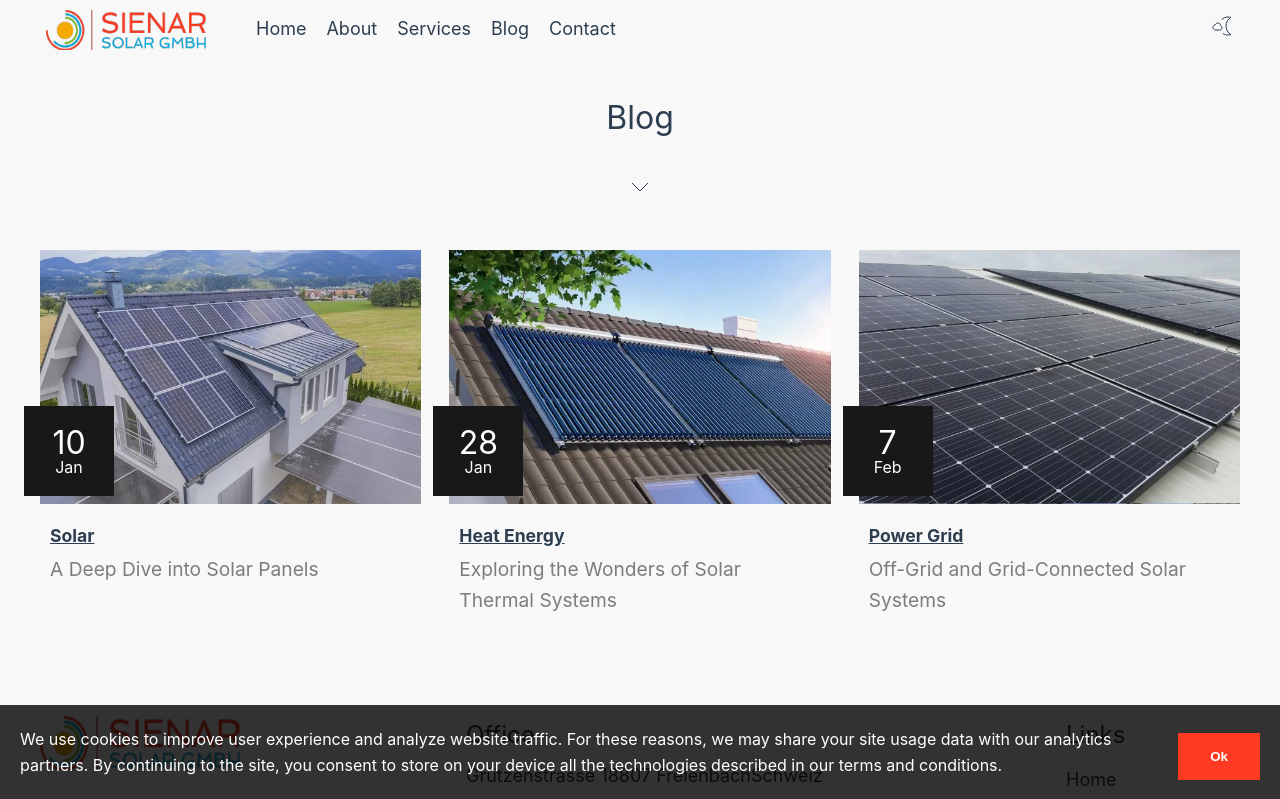
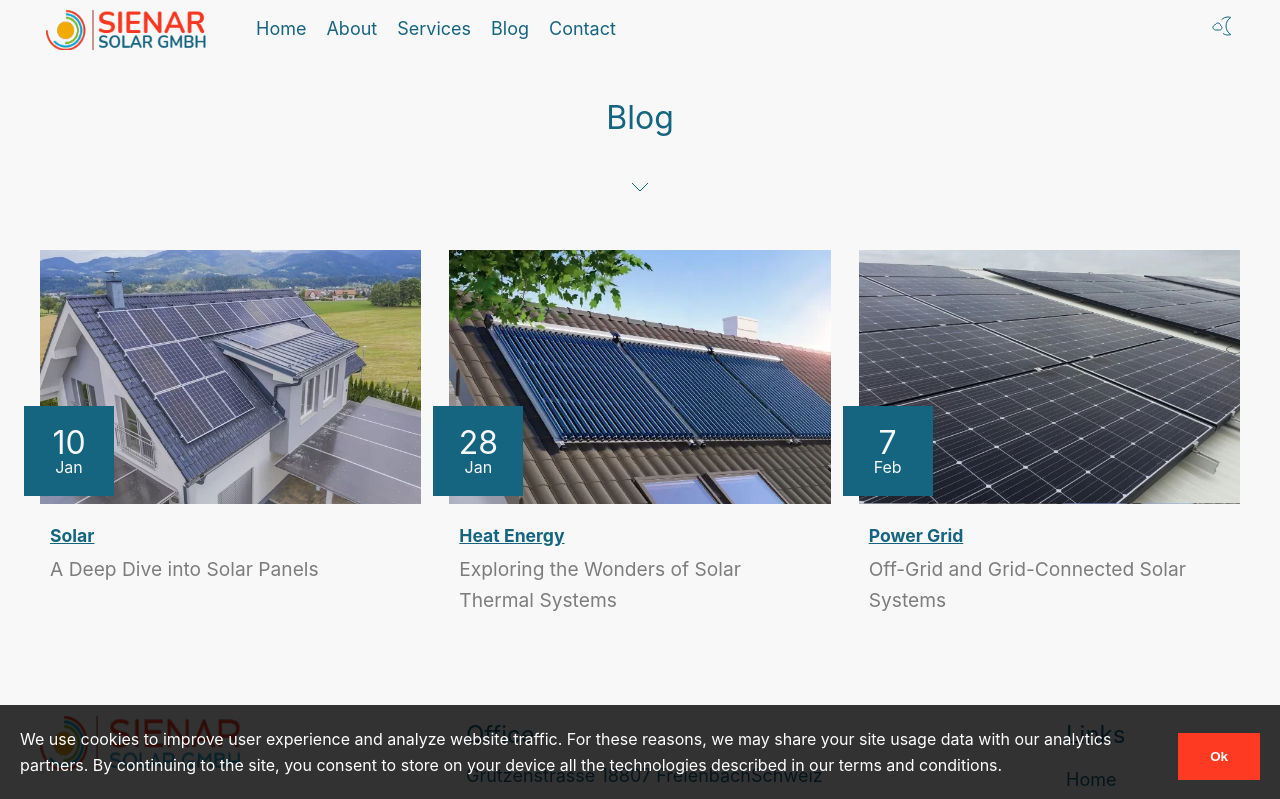
Before and after one commit to alejandroyunes/vue-solar, a Vue app: page /blog in a window 1280 px wide. Shown: the top 799 px of the page. Built offline with nearby package versions, Linux system fonts and the light colour scheme; some icons are missing.

Commit message:
fixed logo

```diff
--- a/src/assets/base.scss
+++ b/src/assets/base.scss
@@ -1,6 +1,6 @@
 :root {
   --primary: #ff3a23;
-  --indigo: #2c3e50;
+  --indigo: #166580;
 
   --white: #ffffff;
   --white-soft: #f8f8f8;
--- a/src/components/header/03-row/logo-menu-hamburger/HeaderComponent.vue
+++ b/src/components/header/03-row/logo-menu-hamburger/HeaderComponent.vue
@@ -38,7 +38,7 @@ const toggleTopNav = () => {
       <TopNav :toggleTopNav="toggleTopNav" :isTopNavOpen="isTopNavOpen" />
 
       <router-link to="/" class="link">
-        <img src="/images/header/logos/solar-logo.png" alt="logo" class="logo" width="160px" height="40px" />
+        <img src="/images/header/logos/sienar-high-logo.png" alt="logo" class="logo" width="160px" height="40px" />
       </router-link>
       <div>
         <Menu class="desktop-only" />
--- a/src/components/sections/03-row/blog-image-description/blog-image.scss
+++ b/src/components/sections/03-row/blog-image-description/blog-image.scss
@@ -41,13 +41,13 @@
         left: -16px;
         height: 90px;
         width: 90px;
-        background-color: var(--black);
+        background-color: var(--color-background-oposite);
         display: flex;
         flex-direction: column;
         align-items: center;
         justify-content: center;
         line-height: 1;
-        color: var(--white);
+        color: var(--color-background);
       }
 
       .day {
--- a/src/components/sliders/right-nav/RightNav.vue
+++ b/src/components/sliders/right-nav/RightNav.vue
@@ -24,7 +24,7 @@ const handleClick = (url: string) => {
     :class="['right-nav-container', isRightNavOpen ? 'right-slide-in' : '', isRightNavOpen === false ? 'right-slide-out' : '']">
     <div class="right-nav-header">
 
-      <img src="/images/header/logos/solar-logo.png" class="logo" alt="logo mps" />
+      <img src="/images/header/logos/sienar-high-logo.png" class="logo" alt="logo mps" />
 
       <div @click="toggleRightNav" class="animation-exit">
         <ExitSvg class="exit-icon" />
--- a/src/views/blog/BlogItem.vue
+++ b/src/views/blog/BlogItem.vue
@@ -1,6 +1,5 @@
 <script setup lang="ts">
 import BlogItem from '@/components/sections/01-row/blog-item/BlogItem.vue'
-
 </script>
 
 <template>
```
Also changed, not shown: public/images/header/logos/sienar-high-logo.png (added).
